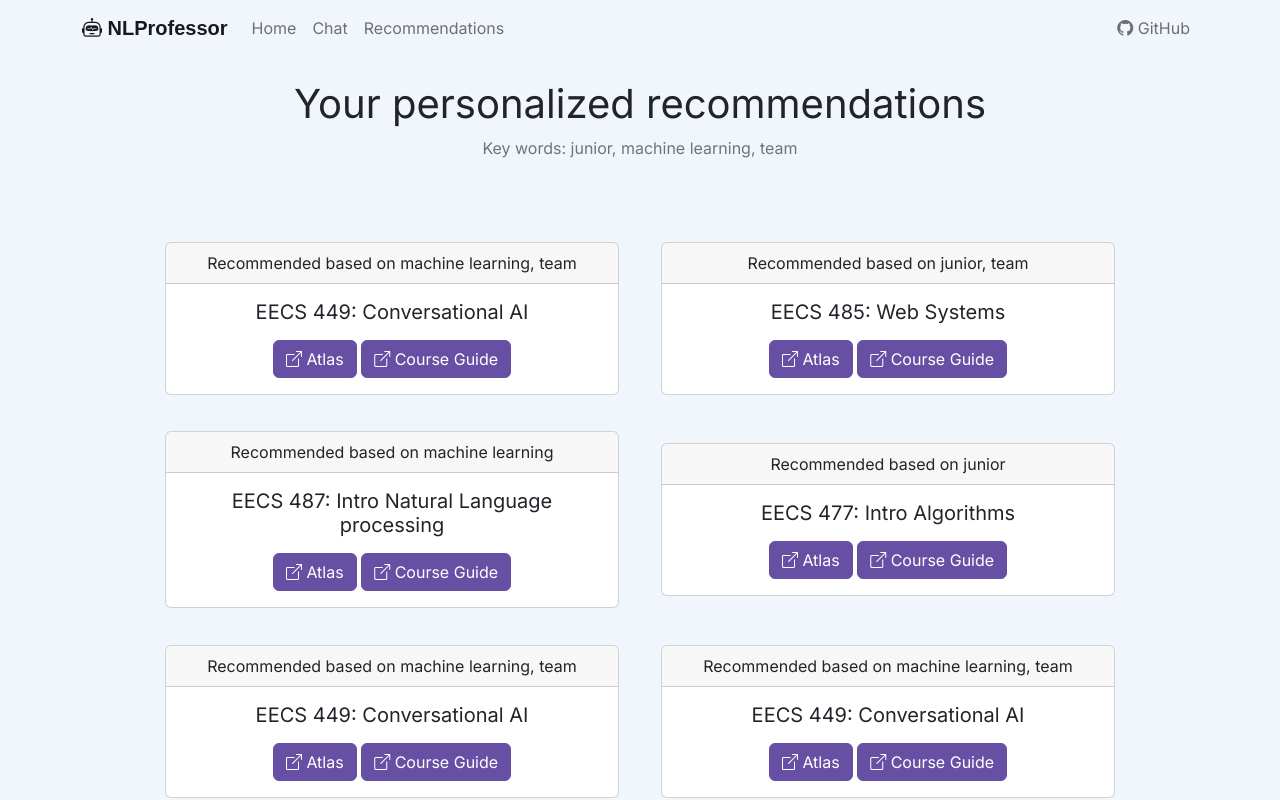
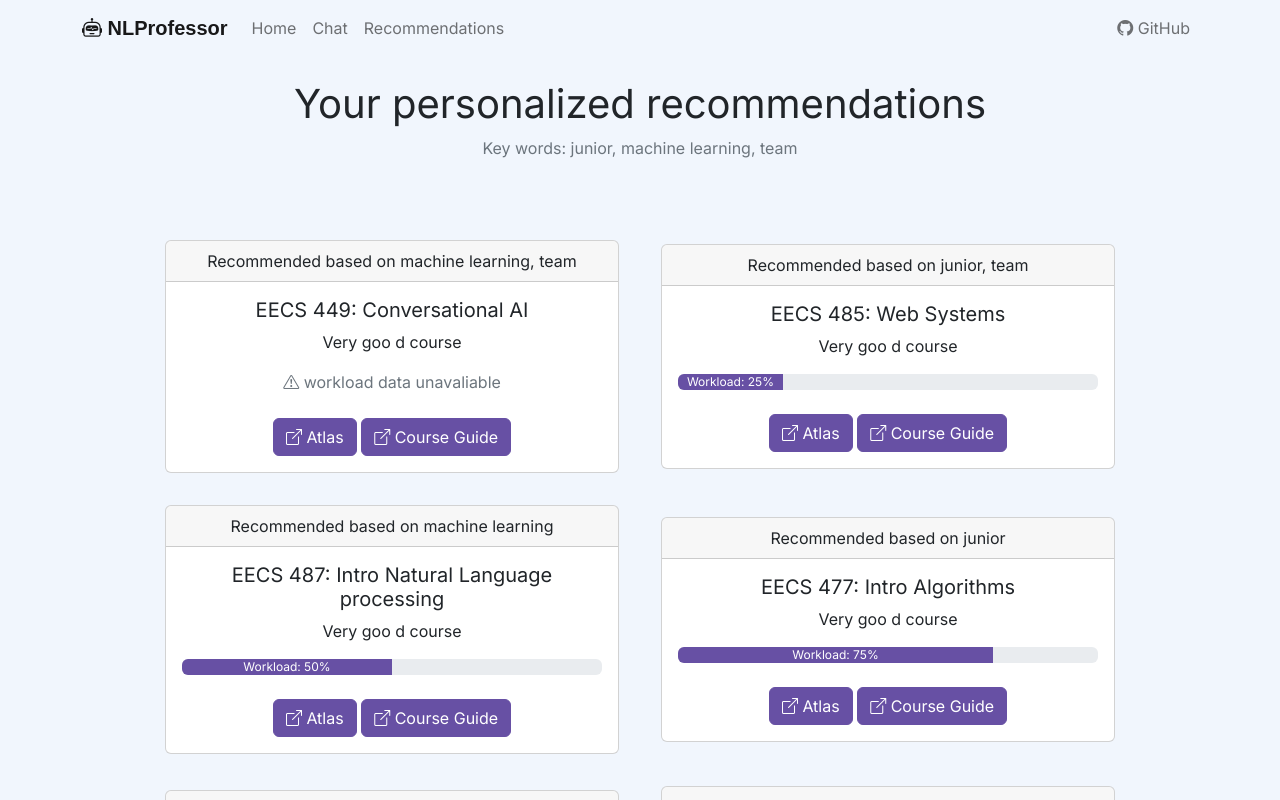
Before and after one commit to Siyao-Lu/NLProfessor, a React (Create React App) app in the folder frontend/: page /recommendations in a window 1280 px wide. Shown: the top 800 px of the page. Built offline with nearby package versions, Linux system fonts and the light colour scheme; a web font is replaced by a local one.

Commit message:
Add course description, workload

```diff
--- a/frontend/src/components/RecCourse/RecCourse.tsx
+++ b/frontend/src/components/RecCourse/RecCourse.tsx
@@ -1,20 +1,26 @@
 import React from "react";
 import Button from "react-bootstrap/Button";
 import Card from "react-bootstrap/Card";
-import './RecCourse.css';
+import ProgressBar from "react-bootstrap/ProgressBar";
+import Placeholder from "react-bootstrap/Placeholder";
+import "./RecCourse.css";
 
 type AppProps = {
   basedOn: string[];
   courseName: string;
   courseDept: string;
+  courseDesc: string;
   courseNum: number;
+  workload: number;
 };
 
 export const RecCourse = ({
   basedOn,
   courseName,
   courseDept,
+  courseDesc,
   courseNum,
+  workload,
 }: AppProps) => {
   return (
     <Card className="rec-card text-center">
@@ -23,7 +29,20 @@ export const RecCourse = ({
         <Card.Title>
           {courseDept} {courseNum}: {courseName}
         </Card.Title>
-        <Card.Text></Card.Text>
+        <Card.Text>{courseDesc}</Card.Text>
+        {workload === 0 ? (
+          <div className="no-data-placeholder text-muted">
+            <i className="bi bi-exclamation-triangle"></i> workload data
+            unavaliable
+          </div>
+        ) : (
+          <ProgressBar
+            now={(workload * 100) / 4}
+            label={`Workload: ${(workload * 100) / 4}%`}
+          />
+        )}
+        <br />
+        <div>
           <a
             href={`https://atlas.ai.umich.edu/course/${courseDept} ${courseNum}`}
             target="_blank"
@@ -42,6 +61,7 @@ export const RecCourse = ({
               <i className="bi bi-box-arrow-up-right"></i> Course Guide
             </Button>
           </a>
+        </div>
       </Card.Body>
     </Card>
   );
--- a/frontend/src/pages/Recommendation/index.tsx
+++ b/frontend/src/pages/Recommendation/index.tsx
@@ -11,36 +11,48 @@ const RecommendationList = () => {
             courseName: "Conversational AI",
             courseDept: "EECS",
             courseNum: 449,
+            courseDesc: "Very goo d course",
+            workload: 0,
           },
           {
             basedOn: ["junior", "team"],
             courseName: "Web Systems",
             courseDept: "EECS",
             courseNum: 485,
+            courseDesc: "Very goo d course",
+            workload: 1,
           },
           {
             basedOn: ["machine learning"],
             courseName: "Intro Natural Language processing",
             courseDept: "EECS",
             courseNum: 487,
+            courseDesc: "Very goo d course",
+            workload: 2,
           },
           {
             basedOn: ["junior"],
             courseName: "Intro Algorithms",
             courseDept: "EECS",
             courseNum: 477,
+            courseDesc: "Very goo d course",
+            workload: 3,
           },
           {
             basedOn: ["machine learning", "team"],
             courseName: "Conversational AI",
             courseDept: "EECS",
             courseNum: 449,
+            courseDesc: "Very goo d course",
+            workload: 4,
           },
           {
             basedOn: ["machine learning", "team"],
             courseName: "Conversational AI",
             courseDept: "EECS",
             courseNum: 449,
+            courseDesc: "Very goo d course",
+            workload: 0,
           },
         ]}
         basedOn={["junior", "machine learning", "team"]}
--- a/frontend/src/pages/Recommendation/recommendation.tsx
+++ b/frontend/src/pages/Recommendation/recommendation.tsx
@@ -7,7 +7,9 @@ export type CourseRec = {
   basedOn: string[];
   courseName: string;
   courseDept: string;
+  courseDesc: string;
   courseNum: number;
+  workload: number;
 };
 
 type AppProps = {
@@ -33,6 +35,8 @@ const Recommendation = ({ courses, basedOn }: AppProps) => {
             courseName={course.courseName}
             courseDept={course.courseDept}
             courseNum={course.courseNum}
+            courseDesc={course.courseDesc}
+            workload={course.workload}
           />
         ))}
       </div>
```
Lines whose indentation alone changed are shown as unchanged.
